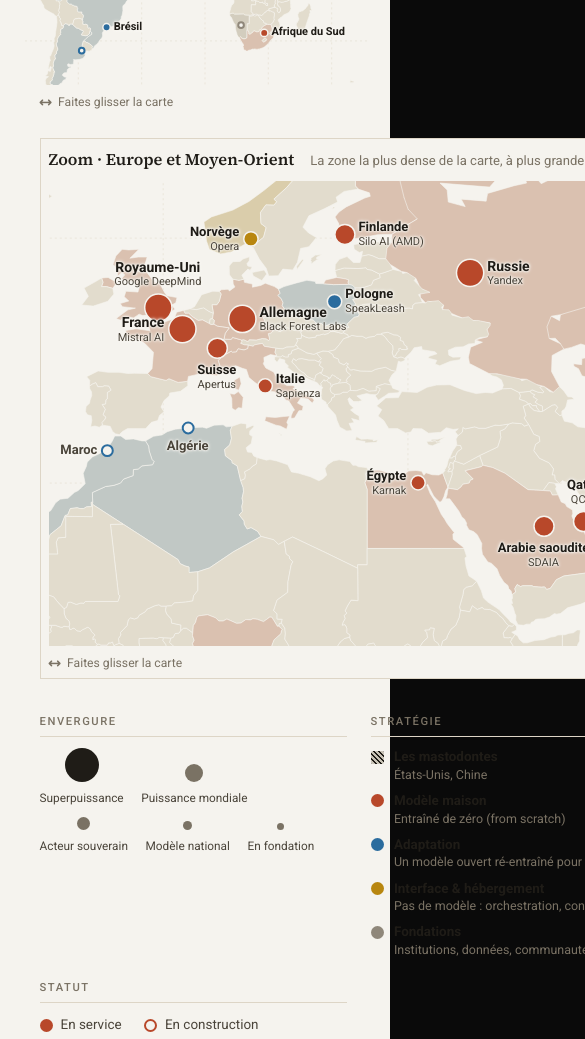
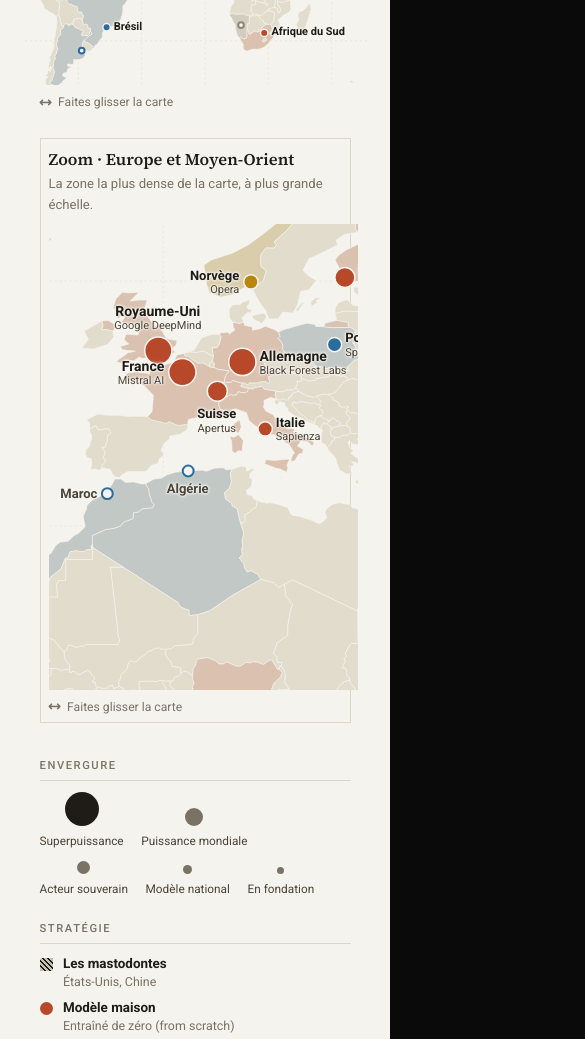
Before and after one commit to Jean-Jawed/SiteWebG-n-ration-IA, a plain HTML site: page carte-mondiale.html in a window 390 px wide. Shown: the part 1320-2359 px from the top of the page, 585 px wide, since content can reach past the window. Drawn offline with nearby package versions, Linux system fonts and the light colour scheme; files whose address does not match are found by name.

Commit message:
carte mondiale : le zoom ne deborde plus de la page sur mobile
Co-Authored-By: Claude Opus 5.5 <noreply@anthropic.com>
Claude-Session: https://claude.ai/code/session_01NE8Xq5f46amssyqJVyafcE

```diff
--- a/carte-mondiale.css
+++ b/carte-mondiale.css
@@ -544,7 +544,10 @@ body:has(.cm-atlas) .snav-bar {
     align-items: start;
 }
 
+.cm-map-foot > * { min-width: 0; }
+
 .cm-inset {
+    min-width: 0;
     border: 1px solid var(--rule);
     background: var(--paper);
     padding: 1rem 1rem .5rem;
```
